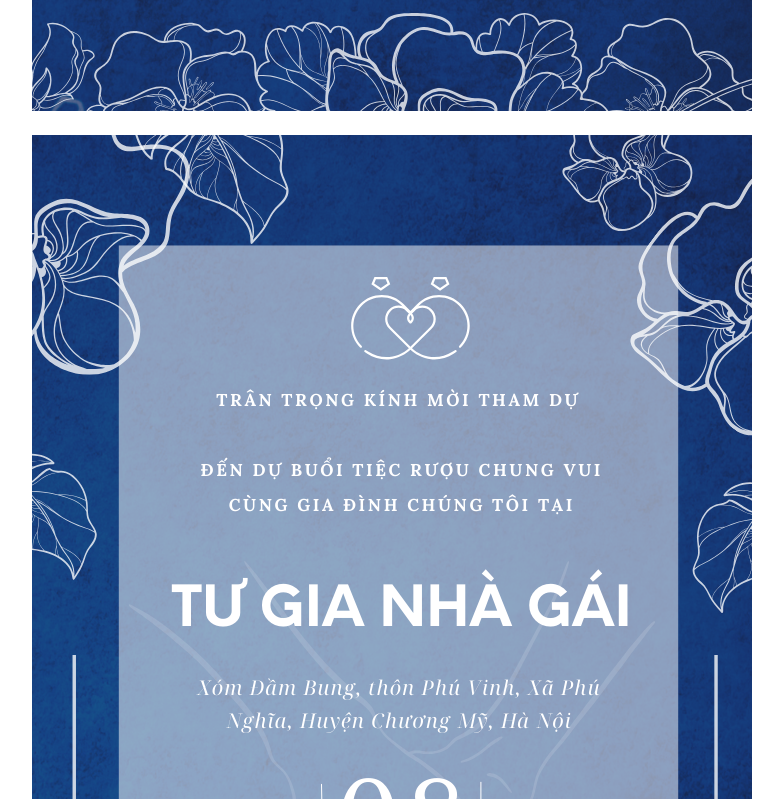
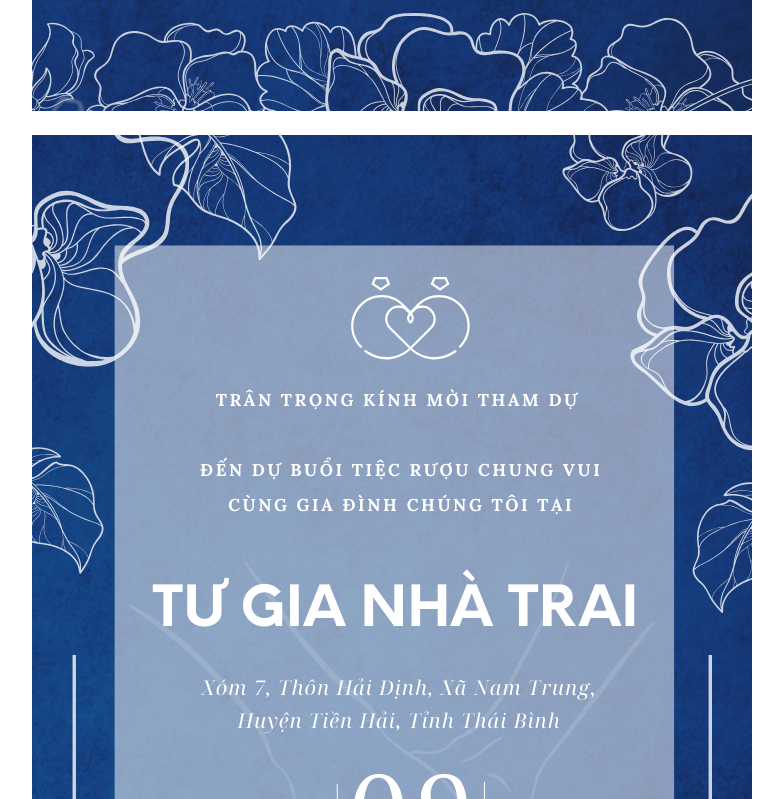
Before and after one commit to 2362001/happyweding1, a plain HTML site: page index.html in a window 1280 px wide. Shown: the part 2481-3280 px from the top of the page, without its empty margins (248-1031 px from the left). Drawn offline with Linux system fonts and the light colour scheme.

Commit message:
thiepnhatrai

```diff
--- a/index.html
+++ b/index.html
@@ -87,8 +87,8 @@
       </div>
       <div>
         <img
-          src="./anhot/3.png"
-          alt="Image 3"
+          src="./anhot/4.png"
+          alt="Image 4"
           style="width: 100%; height: auto"
         />
       </div>
```
